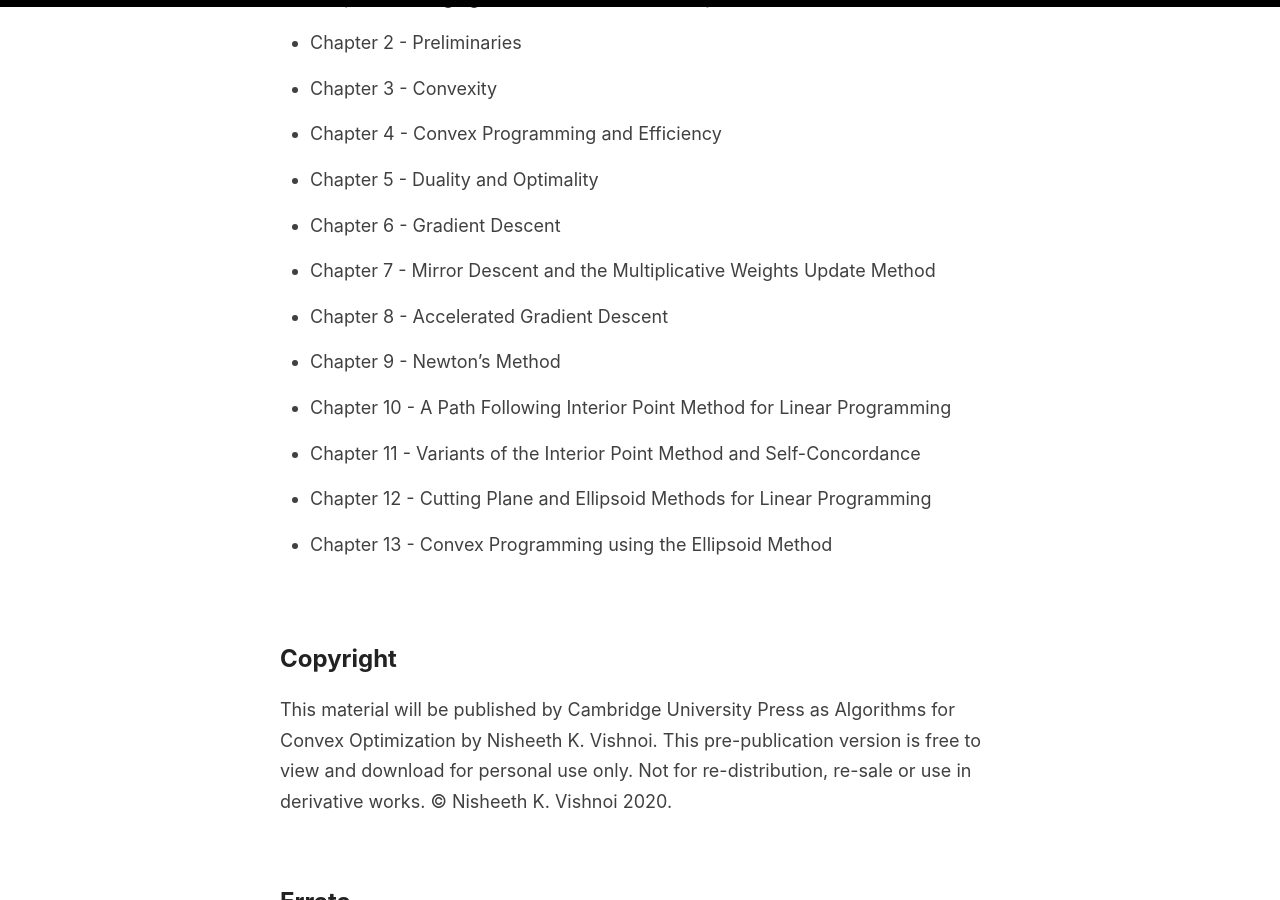
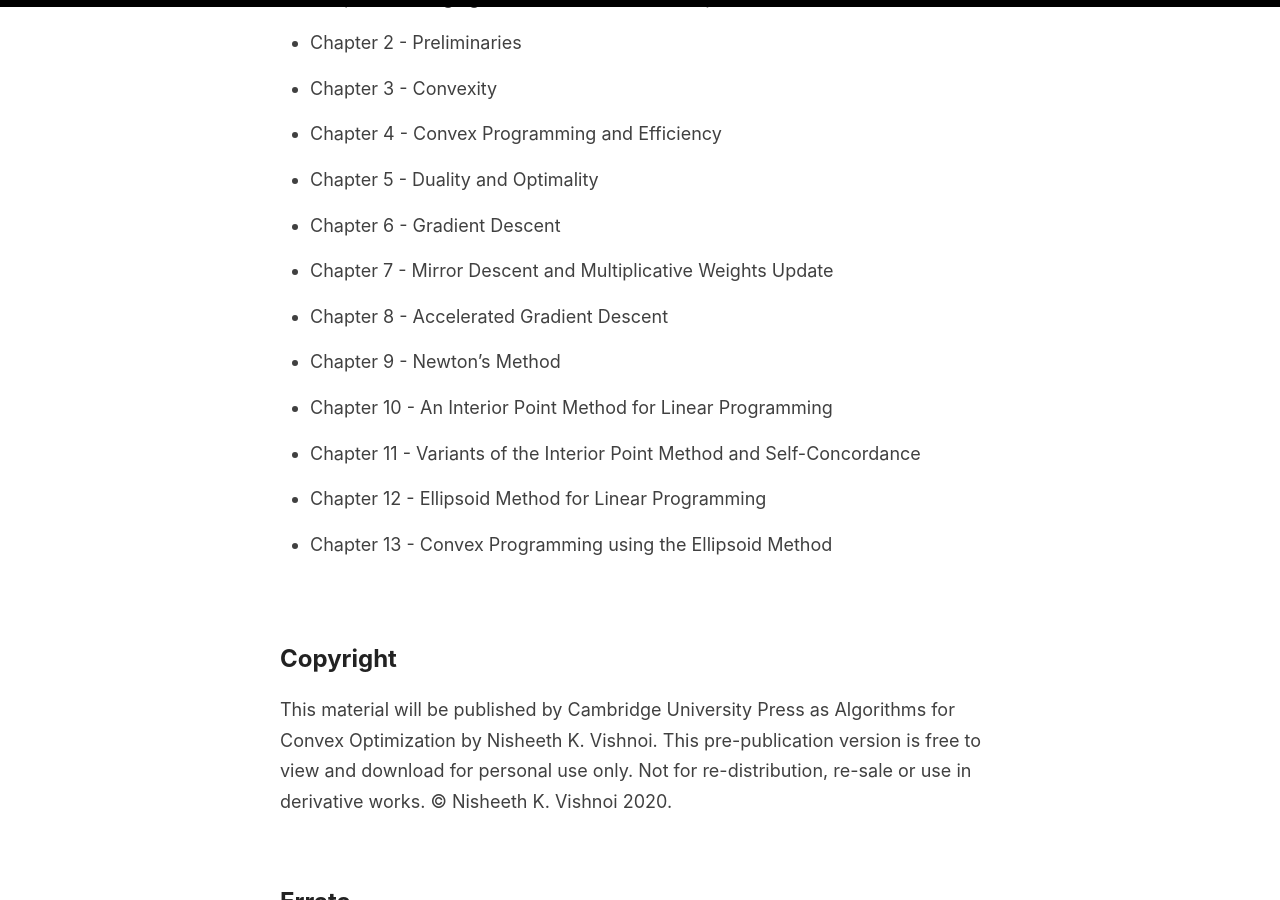
Before and after one commit to convex-optimization/convex-optimization.github.io, a Jekyll site: the page built from index.html, in a window 1280 px wide and 900 px high, scrolled down 1235 px. Built offline with Jekyll 4.4.1, drawn with Linux system fonts in a browser that asks for light colours; the list of posts is cut into pages by our own code.

Commit message:
Update _config.yml

```diff
--- a/_config.yml
+++ b/_config.yml
@@ -38,7 +38,7 @@ chapters:
       title: Gradient Descent
 
     - number: 7
-      title: Mirror Descent and the Multiplicative Weights Update Method
+      title: Mirror Descent and  Multiplicative Weights Update
 
     - number: 8
       title: Accelerated Gradient Descent
@@ -47,13 +47,13 @@ chapters:
       title: Newton’s Method
 
     - number: 10
-      title: A Path Following Interior Point Method for Linear Programming
+      title: An Interior Point Method for Linear Programming
 
     - number: 11
       title: Variants of the Interior Point Method and Self-Concordance
 
     - number: 12
-      title: Cutting Plane and Ellipsoid Methods for Linear Programming
+      title: Ellipsoid Method for Linear Programming
 
     - number: 13
       title: Convex Programming using the Ellipsoid Method
```
